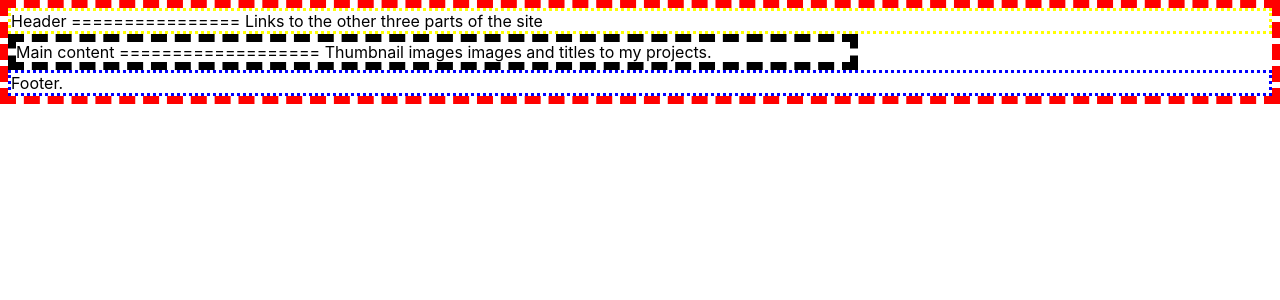
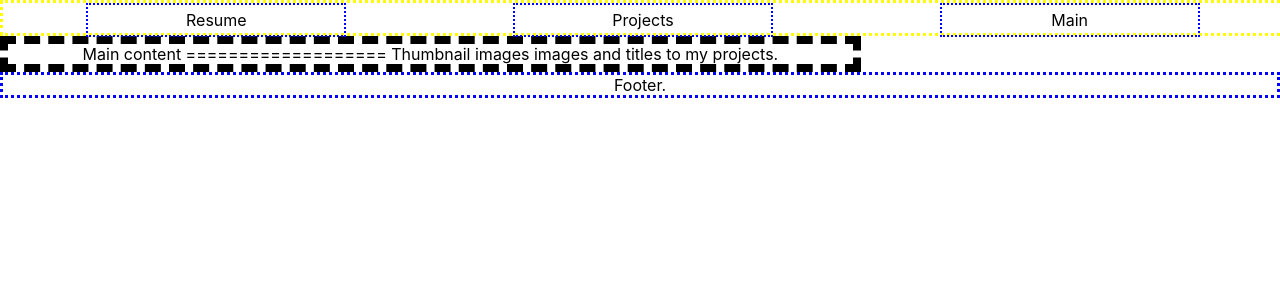
Before and after one commit to ceejaay/portfolio, a React (Create React App) app: page / in a window 1280 px wide. Shown: the top 300 px of the page. Built offline with nearby package versions, Linux system fonts and the light colour scheme.

Commit message:
Some changes. I dont know what

```diff
--- a/src/App.css
+++ b/src/App.css
@@ -24,38 +24,72 @@
 }
 
 .content-container {
+  display: flex;
+  justify-content: center;
   border: dotted green 8px;
   width: 66%;
-
 }
 
 
-
 .container {
-  border: dashed red 8px;
-
+  /* border: dashed red 8px; */
 }
 
 .footer {
+  display: flex;
+  justify-content: center;
   border: dotted blue 3px;
 }
 
 .header{
+  display: flex;
+  width: 100%;
+  height: 100px;
+  justify-content: center;
+  flex-direction: column;
   border: dotted yellow 3px;
 }
-@keyframes App-logo-spin {
-  from {
-    transform: rotate(0deg);
-  }
-  to {
-    transform: rotate(360deg);
-  }
+
+.header-buttons {
+  display: flex;
+  height: 100%;
+  justify-content: center;
+  border: dotted green 2px;
+  align-items: center;
+
 }
+
+.main-content {
+  display: flex;
+  justify-content: center;
+}
+
+/* @keyframes App-logo-spin { */
+/*   from { */
+/*     transform: rotate(0deg); */
+/*   } */
+/*   to { */
+/*     transform: rotate(360deg); */
+/*   } */
+/* } */
 
 @media (min-width: 400px ) {
   /* if it exceens the min width it changes to this: */
+  /* outside of this is default */
   .content-container {
      border: dashed black 8px;
   }
+  .header {
+    display: flex;
+    height: 30px;
+    flex-direction: row;
+    justify-content: space-around;
+  }
+
+  .header-buttons {
+    width: 20%;
+  border: dotted blue 2px;
+
+  }
 
 }
--- a/src/components/Header.js
+++ b/src/components/Header.js
@@ -3,9 +3,11 @@ import React, { Component } from 'react';
 
 function Header() {
   return (
+
       <div className="header">
-      Header ================
-      Links to the other three parts of the site
+        <div className="header-buttons">Resume</div>
+        <div className="header-buttons">Projects</div>
+        <div className="header-buttons">Main</div>
       </div>
       )
 
--- a/src/components/MainContent.js
+++ b/src/components/MainContent.js
@@ -5,6 +5,7 @@ function MainContent() {
   return (
       <div>
         <div className="content-container">
+
           Main content
           ===================
           Thumbnail images  images and titles to my projects.
```
